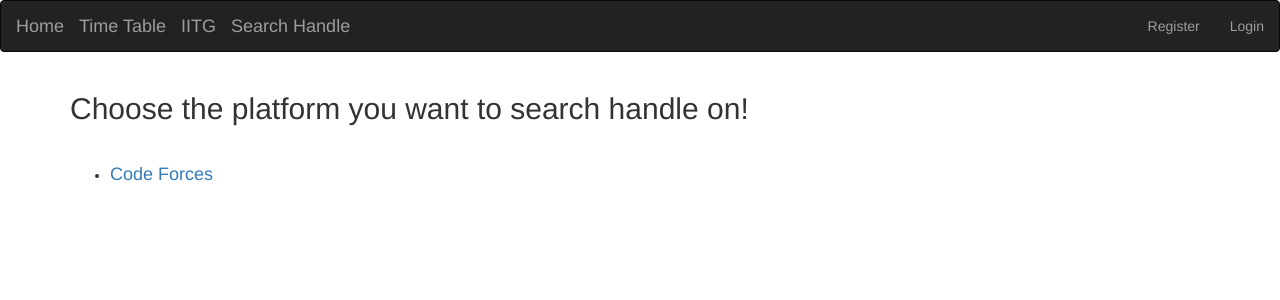
After one commit to sakshi-s/Codeforces-Crawler, a Django app: page /search in a window 1280 px wide. The commit adds this page. Shown: the top 300 px of the page. Run offline with Django 3.2, Linux system fonts and the light colour scheme; some libraries are stand-ins or nearby versions.

Commit message:
add codeforces searchhandle path

```diff
--- a/CodeforcesCrawler/CodeforcesCrawler/urls.py
+++ b/CodeforcesCrawler/CodeforcesCrawler/urls.py
@@ -20,10 +20,11 @@ from django.conf import settings
 from django.conf.urls.static import static
 
 urlpatterns = [
-    path('admin/', admin.site.urls),
+    path('admin', admin.site.urls),
     path('', views.home, name='home'),
     path('timetable', views.timetable, name='timetable'),
     path('iitg', views.iitg, name='iitg'),
+    path('search', views.search, name='search'),
     path('accounts/', include('accounts.urls')),
     path('cfhandler/', include('cfhandler.urls')),
 ]
--- a/CodeforcesCrawler/CodeforcesCrawler/views.py
+++ b/CodeforcesCrawler/CodeforcesCrawler/views.py
@@ -8,3 +8,6 @@ def timetable(request):
 
 def iitg(request):
     return render(request, 'iitg.html')
+
+def search(request):
+    return render(request, 'searchhandle.html')
--- a/CodeforcesCrawler/cfhandler/urls.py
+++ b/CodeforcesCrawler/cfhandler/urls.py
@@ -6,4 +6,5 @@ from . import views
 urlpatterns = [
     path("timetable", views.timetable, name="timetable"),
     path("iitg", views.iitg, name="iitg"),
+    path("searchhandle", views.cfsearch, name="searchhandle"),
 ]
--- a/CodeforcesCrawler/cfhandler/views.py
+++ b/CodeforcesCrawler/cfhandler/views.py
@@ -69,3 +69,6 @@ def iitg(request):
             coder_info.append(columns[3].text.strip())
             coders.append(coder_info)
     return render(request, 'cfiitg.html', {'coders':coders})
+
+def cfsearch(request):
+    return render(request, 'cfsearch.html')
--- /dev/null
+++ b/CodeforcesCrawler/templates/cfsearch.html
@@ -0,0 +1 @@
+<h1>Heyyy!</h1>
--- a/CodeforcesCrawler/templates/header.html
+++ b/CodeforcesCrawler/templates/header.html
@@ -22,6 +22,7 @@
             <li><a class="navbar-brand" href="/">Home</a></li>
             <li><a class="navbar-brand" href="timetable">Time Table</a></li>
             <li><a class="navbar-brand" href="iitg">IITG</a></li>
+            <li><a class="navbar-brand" href="search">Search Handle</a></li>
 
         </ul>
 
--- /dev/null
+++ b/CodeforcesCrawler/templates/searchhandle.html
@@ -0,0 +1,16 @@
+{% extends 'header.html' %}
+
+{% block title %}
+Search handle
+{% endblock %}
+
+{% block content %}
+<h2>Choose the platform you want to search handle on!</h2>
+
+<ul>
+    <br>
+    <li><a href="/cfhandler/searchhandle"><h4>Code Forces</h4></a></li>
+
+</ul>
+
+{% endblock %}
```
